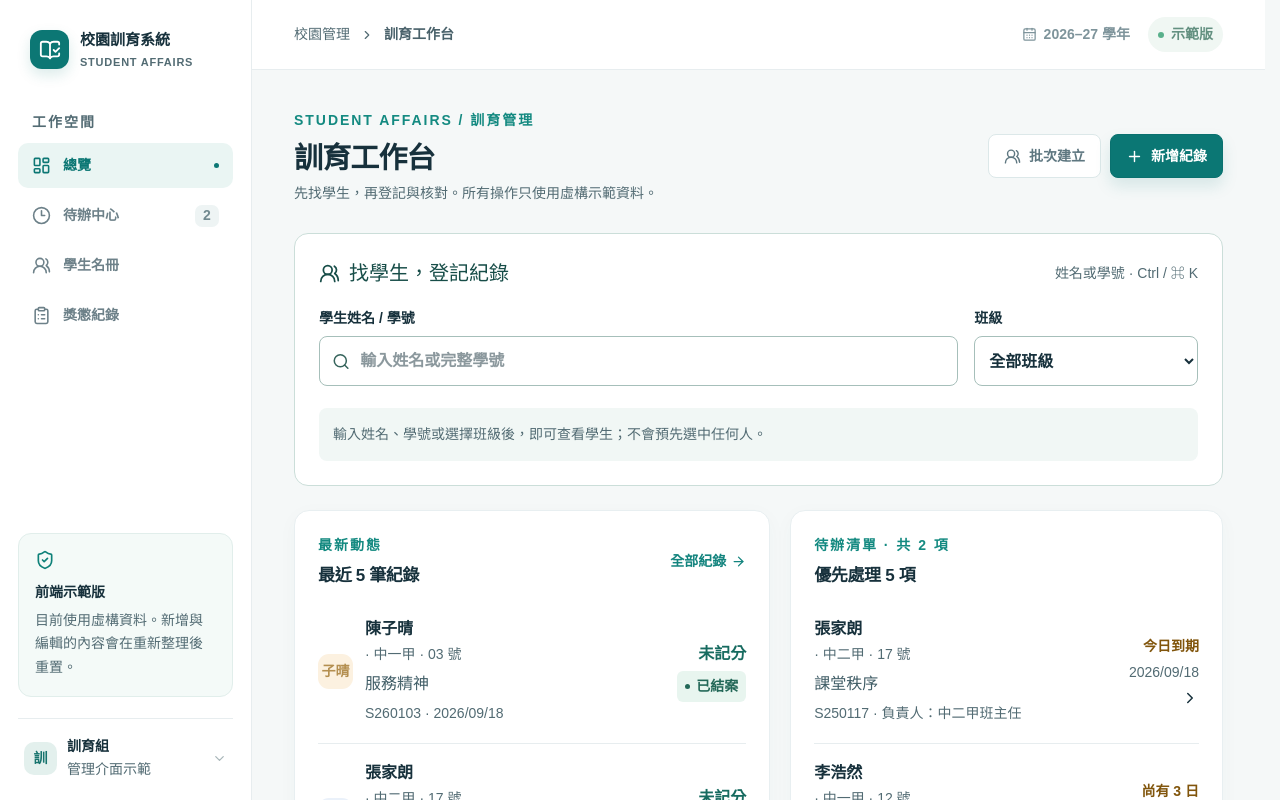
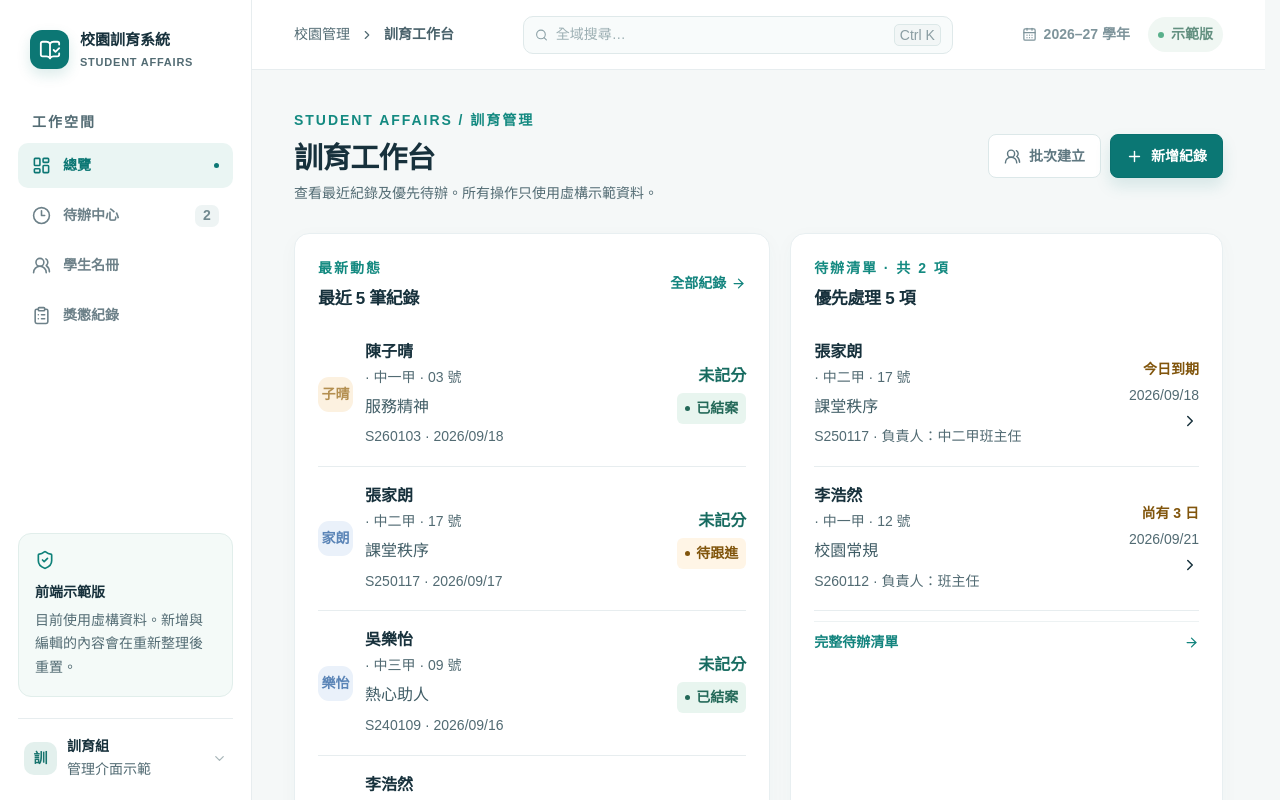
Before and after one commit to lok274/campus-conduct-demo, a Next.js app: page / in a window 1280 px wide. Shown: the top 800 px of the page. Built offline with nearby package versions, Linux system fonts and the light colour scheme.

Commit message:
Remove dashboard student search card

```diff
--- a/app/globals.css
+++ b/app/globals.css
@@ -286,12 +286,12 @@ button:focus-visible,input:focus-visible,select:focus-visible,textarea:focus-vis
 @media(max-width:360px){.school-score-grid{grid-template-columns:1fr}.school-score-grid>div{display:flex;align-items:center;justify-content:space-between;padding:10px 14px}.school-score-grid dd{margin:0}}
 
 
-/* Scalable student workbench and shared list controls */
+/* Scalable student picker and shared list controls */
 body{font-size:1rem;line-height:1.5}
 .student-search{padding:24px;border:1px solid #cbded9;border-radius:14px;background:#fff}
 .student-search-heading{display:flex;align-items:center;justify-content:space-between;gap:12px;flex-wrap:wrap;margin-bottom:20px}
 .student-search-heading h2{display:flex;align-items:center;gap:9px;margin:0;font-size:1.25rem;color:#174d48}
-.student-search-heading>span,.lookup-hint,.lookup-result-head p{font-size:.875rem;color:#526b73}
+.lookup-hint,.lookup-result-head p{font-size:.875rem;color:#526b73}
 .student-search-controls{display:grid;grid-template-columns:minmax(0,1fr) minmax(150px,.35fr);gap:16px}
 .student-search-controls label{display:grid;gap:7px;min-width:0;font-size:.875rem;font-weight:700}
 .student-search-controls label>div{display:flex;align-items:center;gap:10px;padding:0 12px;border:1px solid #a6bfba;border-radius:8px;background:#fff;color:#36645c}
@@ -398,12 +398,10 @@ body{font-size:1rem;line-height:1.5}
 }
 @media(max-width:720px){
   .student-search{padding:18px}
-  .student-search-heading>span{display:none}
   .student-search-controls{grid-template-columns:1fr}
   .lookup-row{align-items:flex-start;flex-direction:column;gap:12px}
   .lookup-row p span{display:block;margin:4px 0 0}
-  .lookup-actions{width:100%;display:grid;grid-template-columns:1fr 1fr}
-  .lookup-actions .btn:only-child{grid-column:1/-1}
+  .lookup-actions{width:100%;display:grid;grid-template-columns:1fr}
   .lookup-result-head{flex-wrap:wrap}
   .persistent-filters{padding:16px;gap:12px}
   .persistent-filters .filter-field{max-width:none;min-width:120px}
--- a/app/page.tsx
+++ b/app/page.tsx
@@ -9,7 +9,7 @@ import { completeCase, DIRECT_CLOSURE_REASON } from "../lib/case-workflow";
 import type { Student, Entry, FollowUp, Kind, LegacyKind, Status } from "../lib/conduct-types";
 import { compareTodoPriority, duplicateStudentIds, matchesStudent, normalizeSearch, recordSearchText, scoreLabel, studentSearchRank, toggleSelection } from "../lib/list-tools";
 import { ListPagination, useListPage, type ListPage } from "../components/list-pagination";
-import { StudentPicker, StudentSearch } from "../components/student-picker";
+import { StudentPicker } from "../components/student-picker";
 
 type Page = "dashboard" | "todos" | "students" | "records";
 type TodoScope = "open" | "completed";
@@ -136,9 +136,6 @@ export default function Home() {
 
 function Workspace({ students, initialEntries, largeFixture }: { students: Student[]; initialEntries: Entry[]; largeFixture: boolean }) {
   const [page, setPage] = useState<Page>("dashboard");
-  const [lookupQuery, setLookupQuery] = useState("");
-  const [lookupClass, setLookupClass] = useState("全部班級");
-  const lookupInputRef = useRef<HTMLInputElement>(null);
   const [entries, setEntries] = useState<Entry[]>(initialEntries);
   const [studentSearch, setStudentSearch] = useState("");
   const [studentClassFilter, setStudentClassFilter] = useState("全部班級");
@@ -232,8 +229,7 @@ function Workspace({ students, initialEntries, largeFixture }: { students: Stude
       if ((event.ctrlKey || event.metaKey) && event.key.toLowerCase() === "k") {
         event.preventDefault();
         if (formOpen || batchFormOpen || studentId || caseId) return;
-        if (page === "dashboard") lookupInputRef.current?.focus();
-        else { setGlobalSearchOpen(true); globalSearchInputRef.current?.focus(); }
+        setGlobalSearchOpen(true); globalSearchInputRef.current?.focus();
       }
     };
     const closeWhenOutside = (event: PointerEvent) => {
@@ -245,7 +241,7 @@ function Workspace({ students, initialEntries, largeFixture }: { students: Stude
       window.removeEventListener("keydown", openWithShortcut);
       window.removeEventListener("pointerdown", closeWhenOutside);
     };
-  }, [page, formOpen, batchFormOpen, studentId, caseId]);
+  }, [formOpen, batchFormOpen, studentId, caseId]);
 
   const modalOpen = formOpen || batchFormOpen || !!studentId || !!caseId;
   useEffect(() => {
@@ -634,7 +630,7 @@ function Workspace({ students, initialEntries, largeFixture }: { students: Stude
   }
   const titles: Record<Page, string> = { dashboard: "訓育工作台", todos: "待辦中心", students: "學生名冊", records: "獎懲紀錄" };
   const subtitles: Record<Page, string> = {
-    dashboard: "先找學生，再登記與核對。所有操作只使用虛構示範資料。",
+    dashboard: "查看最近紀錄及優先待辦。所有操作只使用虛構示範資料。",
     todos: "按期限處理未結案個案，並追蹤每項跟進安排。",
     students: "查看學生資料與個別訓育紀錄。",
     records: "集中查閱、篩選及更新訓育事項。",
@@ -653,7 +649,7 @@ function Workspace({ students, initialEntries, largeFixture }: { students: Stude
     </aside>
     {menuOpen && <button type="button" className="scrim" aria-label="關閉選單" onClick={() => setMenuOpen(false)}/>}
     <div className="main" inert={modalOpen}>
-      <header className="topbar"><button type="button" className="mobile-menu" aria-label="開啟選單" onClick={() => setMenuOpen(true)}><Menu size={21}/></button><div className="crumb">校園管理 <ChevronRight size={14}/> <strong>{title}</strong></div>{page !== "dashboard" && <GlobalSearch
+      <header className="topbar"><button type="button" className="mobile-menu" aria-label="開啟選單" onClick={() => setMenuOpen(true)}><Menu size={21}/></button><div className="crumb">校園管理 <ChevronRight size={14}/> <strong>{title}</strong></div><GlobalSearch
         query={globalSearch}
         open={globalSearchOpen}
         results={globalResults}
@@ -670,7 +666,7 @@ function Workspace({ students, initialEntries, largeFixture }: { students: Stude
         onActiveIndexChange={setGlobalSearchActiveIndex}
         onSelect={selectGlobalSearchResult}
         onKeyDown={handleGlobalSearchKeyDown}
-      />}<div className="top-meta"><span><CalendarDays size={15}/> 2026–27 學年</span><b><i/> 示範版</b></div></header>
+      /><div className="top-meta"><span><CalendarDays size={15}/> 2026–27 學年</span><b><i/> 示範版</b></div></header>
       <main className="content">
         {largeFixture && <p className="fixture-banner" role="status">大量資料測試 · 840 位虛構學生 / 5,000 筆初始紀錄 · 班級配置只供測試 · 重新整理重置</p>}
         <div className="page-heading">
@@ -681,8 +677,6 @@ function Workspace({ students, initialEntries, largeFixture }: { students: Stude
           </div>}
         </div>
         {page === "dashboard" && <>
-          <StudentSearch mode="workbench" students={students} query={lookupQuery} className={lookupClass} onQuery={setLookupQuery} onClass={setLookupClass}
-            inputRef={lookupInputRef} onSelect={addEntry} onDetails={setStudentId} onViewAll={() => showStudentResults(lookupQuery, lookupClass)}/>
           <div className="dashboard-grid">
             <section className="card list-card"><div className="card-heading"><div><small>最新動態</small><h2>最近 5 筆紀錄</h2></div><button type="button" onClick={() => { resetRecordFilters(); setRecordSort("date-desc"); recordPage.onPage(1); navigate("records"); }}>全部紀錄 <ArrowRight size={15}/></button></div>
               {[...entries].sort((a,b) => b.date.localeCompare(a.date)).slice(0,5).map(entry => { const student = studentMap.get(entry.studentId)!; return <button type="button" className="activity" key={entry.id} onClick={() => openCase(entry.id)}>
--- a/components/student-picker.tsx
+++ b/components/student-picker.tsx
@@ -1,6 +1,6 @@
 "use client";
 
-import { useMemo, useState, type RefObject } from "react";
+import { useMemo, useState } from "react";
 import { Search, UsersRound } from "lucide-react";
 import type { Student } from "../lib/conduct-types";
 import { ALL_CLASSES, matchesStudent, normalizeSearch, studentSearchRank } from "../lib/list-tools";
@@ -13,35 +13,28 @@ type Props = {
   onQuery: (value: string) => void;
   onClass: (value: string) => void;
   onSelect: (id: string) => void;
-  onDetails?: (id: string) => void;
-  onViewAll?: () => void;
-  inputRef?: RefObject<HTMLInputElement | null>;
-  mode: "workbench" | "picker";
 };
-export function StudentSearch({ students, query, className, onQuery, onClass, onSelect, onDetails, onViewAll, inputRef, mode }: Props) {
+function StudentSearch({ students, query, className, onQuery, onClass, onSelect }: Props) {
   const classes = useMemo(() => [ALL_CLASSES, ...new Set(students.map(student => student.className))], [students]);
   const active = !!normalizeSearch(query) || className !== ALL_CLASSES;
   const matches = useMemo(() => active ? students.filter(student => matchesStudent(student, query, className))
     .sort((a, b) => studentSearchRank(a, query) - studentSearchRank(b, query) ||
       classes.indexOf(a.className) - classes.indexOf(b.className) || Number(a.seat) - Number(b.seat)) : [], [students, query, className, active, classes]);
   const pagination = useListPage(matches, JSON.stringify([query, className]));
-  const shown = mode === "workbench" ? matches.slice(0, 10) : pagination.items;
-  const title = mode === "workbench" ? "找學生，登記紀錄" : "搜尋並選擇學生";
-  return <section className={"student-search " + mode} aria-label={title}>
-    <div className="student-search-heading"><h2><UsersRound size={21}/>{title}</h2>{mode === "workbench" && <span>姓名或學號 · Ctrl / ⌘ K</span>}</div>
+  return <section className="student-search" aria-label="搜尋並選擇學生">
+    <div className="student-search-heading"><h2><UsersRound size={21}/>搜尋並選擇學生</h2></div>
     <div className="student-search-controls">
-      <label><span>學生姓名 / 學號</span><div><Search size={19}/><input ref={inputRef} aria-label={mode === "workbench" ? "工作台搜尋學生" : "選擇學生搜尋"} placeholder="輸入姓名或完整學號" value={query} onChange={event => onQuery(event.target.value)}/></div></label>
-      <label><span>班級</span><select aria-label={mode === "workbench" ? "工作台班級" : "選擇學生班級"} value={className} onChange={event => onClass(event.target.value)}>{classes.map(value => <option key={value}>{value}</option>)}</select></label>
+      <label><span>學生姓名 / 學號</span><div><Search size={19}/><input aria-label="選擇學生搜尋" placeholder="輸入姓名或完整學號" value={query} onChange={event => onQuery(event.target.value)}/></div></label>
+      <label><span>班級</span><select aria-label="選擇學生班級" value={className} onChange={event => onClass(event.target.value)}>{classes.map(value => <option key={value}>{value}</option>)}</select></label>
     </div>
     {!active ? <p className="lookup-hint">輸入姓名、學號或選擇班級後，即可查看學生；不會預先選中任何人。</p> : <>
-      <div className="lookup-result-head"><p role="status">找到 <strong>{matches.length}</strong> 位學生{mode === "workbench" && matches.length > 10 ? " · 先顯示 10 位" : ""}</p>{onViewAll && <button type="button" className="row-button" onClick={onViewAll}>查看全部結果</button>}</div>
-      <div className="lookup-results">{shown.map(student => <div className="lookup-row" key={student.id}>
+      <div className="lookup-result-head"><p role="status">找到 <strong>{matches.length}</strong> 位學生</p></div>
+      <div className="lookup-results">{pagination.items.map(student => <div className="lookup-row" key={student.id}>
         <div><strong>{student.name}</strong><p>{student.className} · 座號 {student.seat}<span>學號 {student.number}</span></p></div>
-        <div className="lookup-actions"><button type="button" className="btn primary" onClick={() => onSelect(student.id)} aria-label={(mode === "workbench" ? "登記" : "選擇") + student.name + " " + student.number}>{mode === "workbench" ? "登記紀錄" : "選擇學生"}</button>
-          {onDetails && <button type="button" className="btn secondary" onClick={() => onDetails(student.id)} aria-label={"查看" + student.name + " " + student.number}>查看資料</button>}</div>
+        <div className="lookup-actions"><button type="button" className="btn primary" onClick={() => onSelect(student.id)} aria-label={"選擇" + student.name + " " + student.number}>選擇學生</button></div>
       </div>)}</div>
       {!matches.length && <p className="lookup-hint">找不到符合條件的學生。請核對學號或更改班級。</p>}
-      {mode === "picker" && <ListPagination page={pagination} label="選擇學生" unit="位"/>}
+      <ListPagination page={pagination} label="選擇學生" unit="位"/>
     </>}
   </section>;
 }
@@ -52,7 +45,7 @@ export function StudentPicker({ students, value, onChange }: { students: Student
   const [choosing, setChoosing] = useState(!selected);
   return <div className="student-picker">
     {selected && <div className="selected-student" role="status"><div><small>本次登記學生</small><strong>{selected.name}</strong><p>{selected.className} · 座號 {selected.seat} · 學號 {selected.number}</p></div><button type="button" className="btn secondary" onClick={() => setChoosing(!choosing)}>{choosing ? "收起選擇" : "更改學生"}</button></div>}
-    {choosing && <StudentSearch students={students} mode="picker" query={query} className={className} onQuery={setQuery}
+    {choosing && <StudentSearch students={students} query={query} className={className} onQuery={setQuery}
       onClass={next => { setClassName(next); onChange(""); }}
       onSelect={id => { onChange(id); setChoosing(false); }} />}
     {!selected && <p className="selection-required">尚未選擇學生：請點「選擇學生」，核對身分後才可儲存。</p>}
--- a/tests/VERIFICATION.md
+++ b/tests/VERIFICATION.md
@@ -11,7 +11,7 @@
 
 ## 已執行的本機瀏覽器操作
 
-以下保留 800+ 介面初版的歷史驗證結果；其後按使用者要求移除跨全部結果的全選按鈕及確認介面，現行選取方式以 AGENTS.md 為準。
+以下保留 800+ 介面初版的歷史驗證結果；其後按使用者要求移除跨全部結果的全選按鈕、確認介面及總覽「找學生，登記紀錄」咭片，現行介面以 AGENTS.md 為準。
 
 - 空白工作台不列學生；按班找到 35 位時快速結果只列 10 位，完整名冊沿用查詢／班級。
 - 同名測試生 TEST0001／TEST0037 能以班級、座號、學號區分；小寫完整學號可精確找到一位。
@@ -31,6 +31,12 @@
 - 840 位虛構學生：第 1 頁全選 25 位，翻至第 2 頁仍保留 25 位；全選第 2 頁後共 50 位，取消本頁選取後剩 25 位。
 - `npm test` 12 項通過；型別檢查、正式建置及差異空白檢查通過。
 
+## 移除總覽學生搜尋咭片的回歸驗證（2026-09-23）
+
+- 總覽找不到「找學生，登記紀錄」咭片，頁首仍顯示全域搜尋；搜尋 `12` 可找到李浩然及相關紀錄。
+- 「新增紀錄」仍顯示「搜尋並選擇學生」，沒有預選學生，原有校本 Code、日期、內容及跟進欄位均保留。
+- `npm test` 12 項及 TypeScript 型別檢查通過；正式建置及發布前差異檢查另按當次結果確認。
+
 ## 邊界
 
 這些測試不是完整自動化 E2E 套件；未測正式資料庫、多人操作、老師權限或持久化。個案已有的離開確認及跟進日期下限限制仍按 AGENTS.md 的已知事項處理。
```
Also changed, not shown: 1 other file (tests, documents, lock files or other folders).
